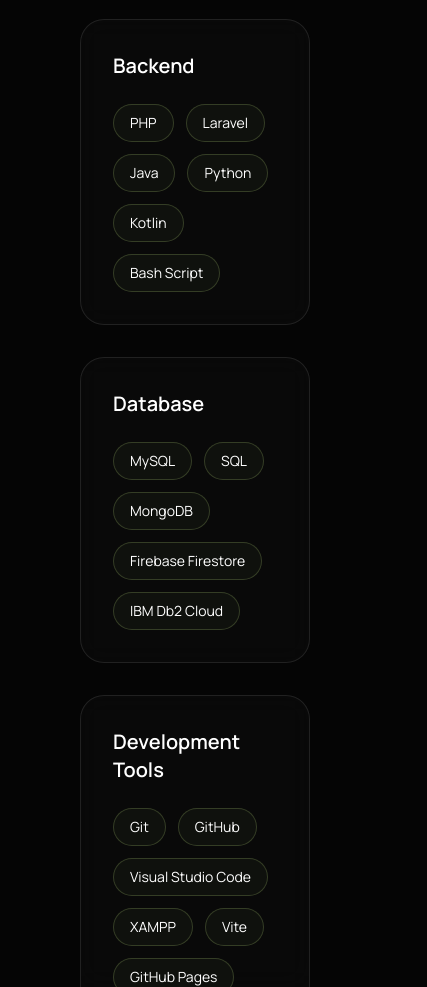
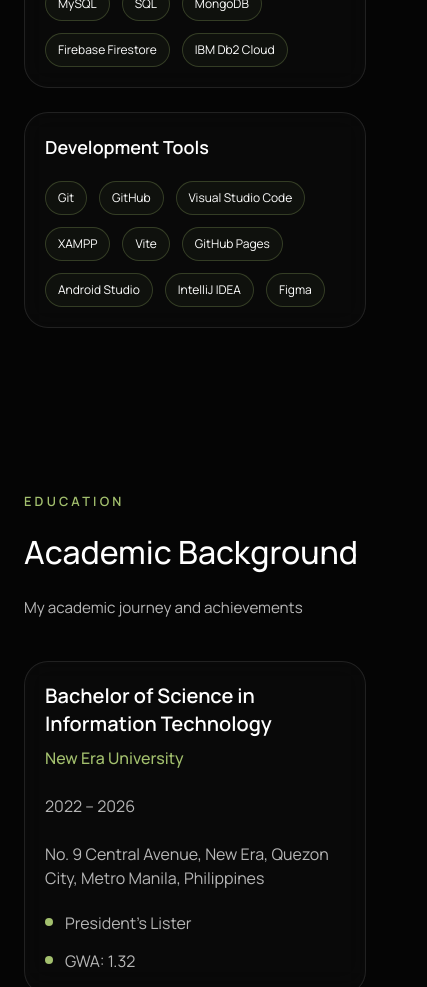
Before and after one commit to aaronnedelacruz/aaronne-dela-cruz-portfolio, a React (Vite) app: page / in a window 390 px wide. Shown: the part 7660-8647 px from the top of the page, 427 px wide, since content can reach past the window. Built offline with nearby package versions, Linux system fonts and the light colour scheme.

Commit message:
mobile friendly updates on multiple sections

```diff
--- a/src/components/Contact.tsx
+++ b/src/components/Contact.tsx
@@ -11,7 +11,9 @@
     <section
       id="contact"
       className="
-        py-[clamp(5rem,10vw,9rem)]
+        py-20
+        sm:py-24
+        lg:py-32
         bg-background
       "
     >
@@ -20,7 +22,11 @@
           w-full
           max-w-[1800px]
           mx-auto
-          px-[clamp(5rem,13vw,22rem)]
+          px-6
+          sm:px-8
+          md:px-12
+          lg:px-20
+          xl:px-[clamp(5rem,13vw,22rem)]
         "
       >
         {/* Heading */}
@@ -64,11 +70,13 @@
 
         <div
           className="
-            mt-14
+            mt-10
+            sm:mt-14
             grid
             grid-cols-1
             lg:grid-cols-2
-            gap-8
+            gap-6
+            sm:gap-8
           "
         >
           {/* Left */}
@@ -80,12 +88,16 @@
               border-white/10
               bg-surface/60
               backdrop-blur-md
-              p-8
+              p-5
+              sm:p-6
+              lg:p-8
             "
           >
-            <h3 className="text-2xl font-semibold text-white">Get in Touch</h3>
+            <h3 className="text-xl sm:text-2xl font-semibold text-white">
+              Get in Touch
+            </h3>
 
-            <div className="mt-8 space-y-8">
+            <div className="mt-6 sm:mt-8 space-y-6 sm:space-y-8">
               {/* Email */}
 
               {email && (
@@ -97,12 +109,14 @@
                   <a
                     href={email.href}
                     className="
-                      mt-2
-                      inline-block
-                      text-lg
-                      hover:text-primary
-                      transition
-                    "
+                    mt-2
+                    inline-block
+                    break-all
+                    text-base
+                    sm:text-lg
+                    hover:text-primary
+                    transition
+                  "
                   >
                     {email.value}
                   </a>
@@ -143,7 +157,10 @@
                       border
                       border-primary/30
                       px-5
-                      py-2.5
+                      px-4
+                      sm:px-5
+                      py-2
+                      sm:py-2.5
                       transition
                       hover:bg-primary
                       hover:text-black
@@ -174,7 +191,9 @@
               border-primary/20
               bg-primary/5
               backdrop-blur-md
-              p-8
+              p-5
+              sm:p-6
+              lg:p-8
               flex
               flex-col
               justify-center
@@ -182,7 +201,8 @@
           >
             <h3
               className="
-                text-3xl
+                text-2xl
+                sm:text-3xl
                 font-semibold
                 text-white
               "
@@ -206,14 +226,17 @@
               <a
                 href={email.href}
                 className="
-                  mt-8
+                  mt-6
+                  sm:mt-8
                   w-fit
                   rounded-full
                   bg-primary
                   text-black
                   font-semibold
-                  px-8
-                  py-4
+                  px-6
+                  sm:px-8
+                  py-3
+                  sm:py-4
                   transition
                   hover:scale-105
                 "
--- a/src/components/Education.tsx
+++ b/src/components/Education.tsx
@@ -5,7 +5,9 @@
     <section
       id="education"
       className="
-        py-[clamp(5rem,10vw,9rem)]
+        py-20
+        sm:py-24
+        lg:py-32
         bg-background
       "
     >
@@ -14,7 +16,11 @@
           w-full
           max-w-[1800px]
           mx-auto
-          px-[clamp(5rem,13vw,22rem)]
+          px-6
+          sm:px-8
+          md:px-12
+          lg:px-20
+          xl:px-[clamp(5rem,13vw,22rem)]
         "
       >
         {/* Heading */}
@@ -56,13 +62,16 @@
         {/* Education Card */}
         <div
           className="
-            mt-16
+            mt-10
+            sm:mt-16
             rounded-3xl
             border
             border-white/10
             bg-surface/60
             backdrop-blur-md
-            p-8
+            p-5
+            sm:p-6
+            lg:p-8
             transition
             duration-300
             hover:border-primary/40
@@ -81,7 +90,8 @@
             <div>
               <h3
                 className="
-                  text-2xl
+                  text-xl
+                  sm:text-2xl
                   font-semibold
                   text-white
                 "
@@ -103,17 +113,16 @@
             <span
               className="
                 text-muted
-                whitespace-nowrap
               "
             >
               {education.year}
             </span>
           </div>
 
-          <div className="mt-8">
+          <div className="mt-6 sm:mt-8">
             <p className="text-muted">{education.address}</p>
 
-            <ul className="mt-6 space-y-3">
+            <ul className="mt-5 sm:mt-6 space-y-3">
               {education.achievements.map((achievement, index) => (
                 <li
                   key={index}
--- a/src/components/Experience.tsx
+++ b/src/components/Experience.tsx
@@ -6,7 +6,9 @@
       id="experience"
       className="
         relative
-        py-[clamp(5rem,10vw,9rem)]
+        py-20
+        md:py-24
+        xl:py-36
         bg-background
       "
     >
--- a/src/components/Projects.tsx
+++ b/src/components/Projects.tsx
@@ -55,7 +55,7 @@
   }, [activeProject]);
 
   return (
-    <section id="projects" className="py-[clamp(5rem,10vw,9rem)] bg-background">
+    <section id="projects" className="py-20 md:py-24 xl:py-36 bg-background">
       <div className="w-full max-w-[1800px] mx-auto px-[clamp(5rem,13vw,22rem)]">
         {/* Heading */}
         <span
--- a/src/components/Skills.tsx
+++ b/src/components/Skills.tsx
@@ -5,7 +5,9 @@
     <section
       id="skills"
       className="
-        py-[clamp(5rem,10vw,9rem)]
+        py-20
+        sm:py-24
+        lg:py-32
         bg-background
       "
     >
@@ -14,7 +16,11 @@
           w-full
           max-w-[1800px]
           mx-auto
-          px-[clamp(5rem,13vw,22rem)]
+          px-6
+          sm:px-8
+          md:px-12
+          lg:px-20
+          xl:px-[clamp(5rem,13vw,22rem)]
         "
       >
         {/* Heading */}
@@ -56,11 +62,13 @@
         {/* Skill Groups */}
         <div
           className="
-            mt-16
+            mt-10
+            sm:mt-16
             grid
             grid-cols-1
             md:grid-cols-2
-            gap-8
+            gap-6
+            sm:gap-8
           "
         >
           {skills.categories.map((category, index) => (
@@ -72,7 +80,9 @@
                 border-white/10
                 bg-surface/60
                 backdrop-blur-md
-                p-8
+                p-5
+                sm:p-6
+                lg:p-8
                 transition-all
                 duration-300
                 hover:border-primary/40
@@ -81,7 +91,8 @@
             >
               <h3
                 className="
-                  text-xl
+                  text-lg
+                  sm:text-xl
                   font-semibold
                   text-white
                 "
@@ -91,7 +102,8 @@
 
               <div
                 className="
-                  mt-6
+                  mt-5
+                  sm:mt-6
                   flex
                   flex-wrap
                   gap-3
@@ -105,9 +117,11 @@
                       border
                       border-primary/25
                       bg-primary/5
-                      px-4
+                      px-3
+                      sm:px-4
                       py-2
-                      text-sm
+                      text-xs
+                      sm:text-sm
                       text-white
                       transition
                       hover:border-primary
```
